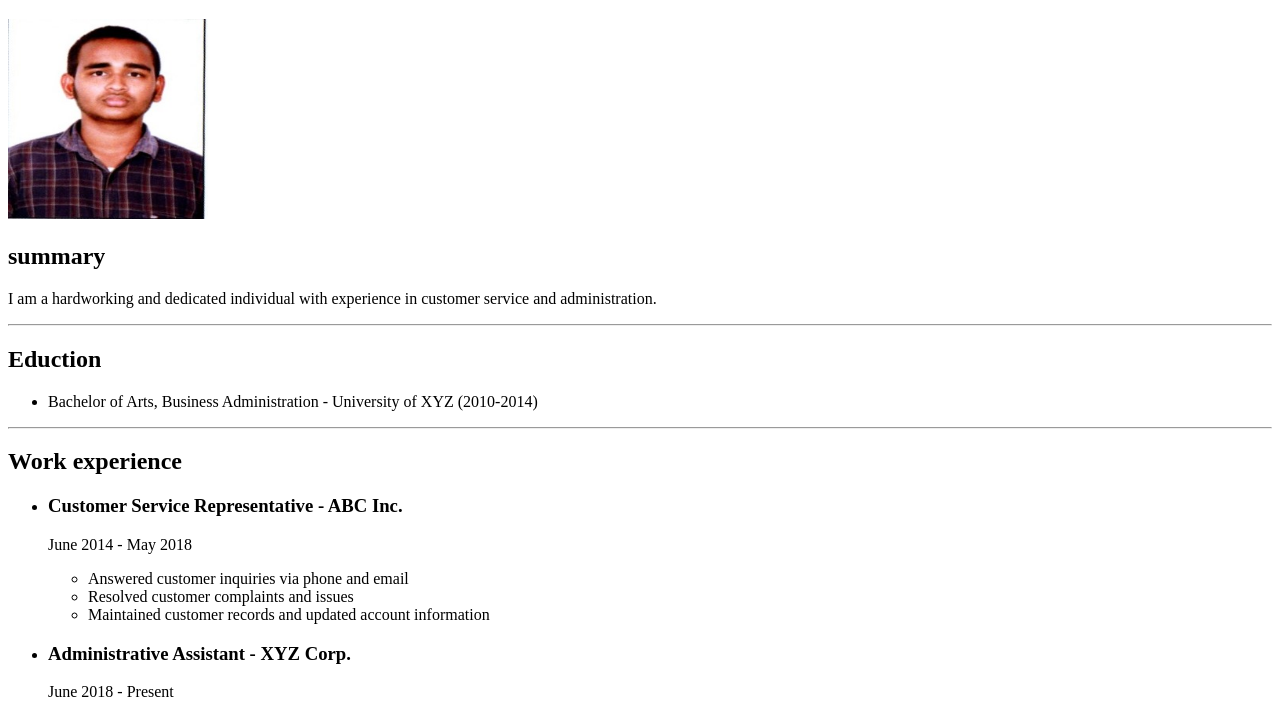
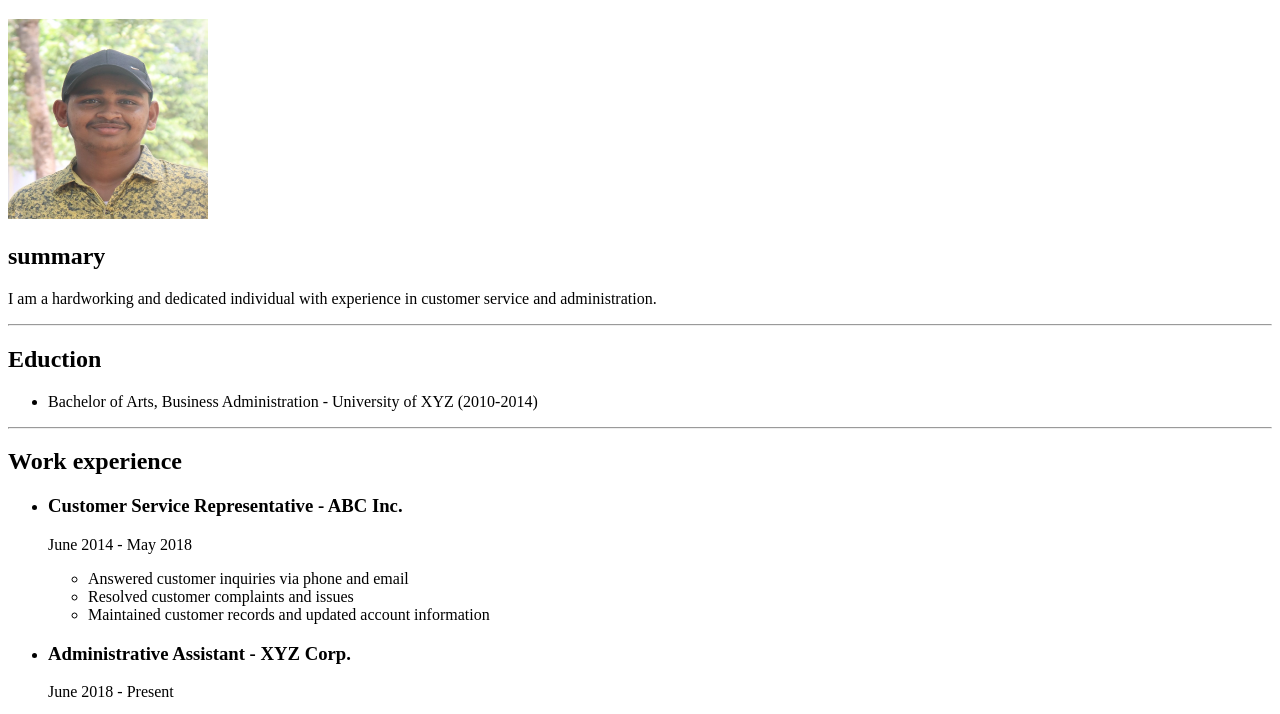
Before and after one commit to potnurumanohar/html-portfolio, a plain HTML site: page index.html in a window 1280 px wide. Shown: the part 61-775 px from the top of the page. Drawn offline with Linux system fonts and the light colour scheme.

Commit message:
Update index.html

```diff
--- a/index.html
+++ b/index.html
@@ -4,7 +4,7 @@
 </head>
 <body>
     <h1>Manohar</h1>
-    <img src="IMAGE.jpg" height="200px" width="200px" />
+    <img src="pic.jpg" height="200px" width="200px" />
     <h2>summary</h2>
     <p>I am a hardworking and dedicated individual with experience in customer service and administration.</p>
         <hr/>
```
